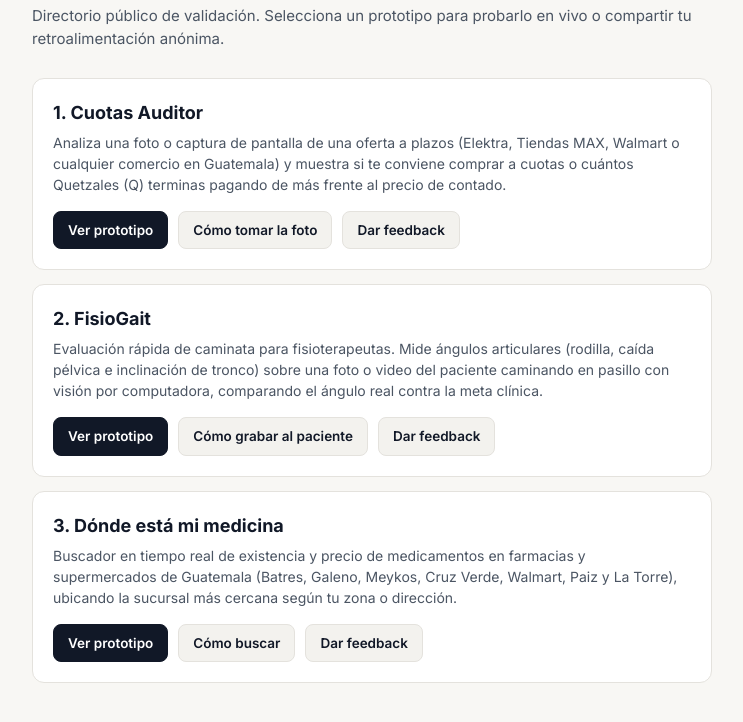
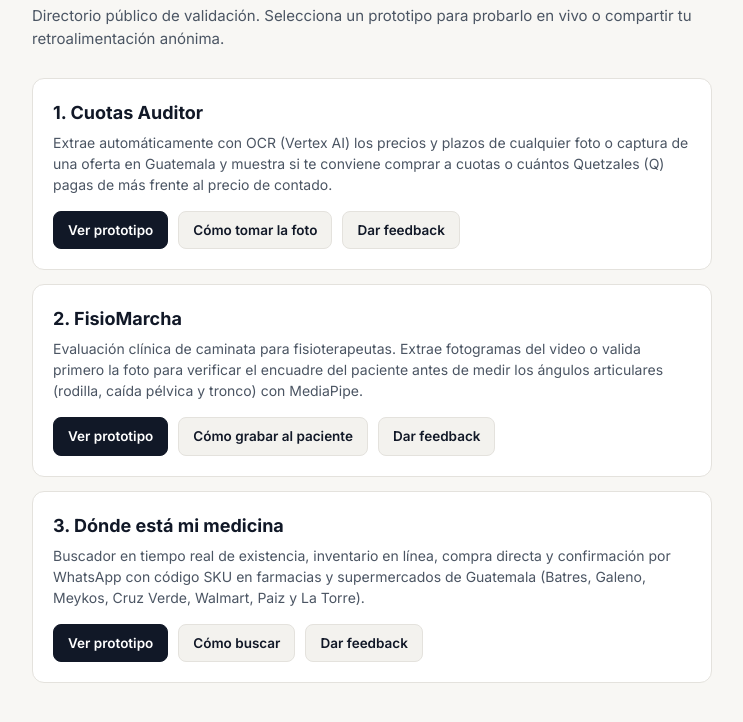
Before and after one commit to ykro/prototipos-indice, a plain HTML site: page index.html in a window 1280 px wide. Shown: the part 82-804 px from the top of the page, without its empty margins (268-1011 px from the left). Drawn offline with Linux system fonts and the light colour scheme.

Commit message:
Rename FisioGait to FisioMarcha and document OCR, pre-analysis frame validation, and non-call ordering

```diff
--- a/index.html
+++ b/index.html
@@ -94,7 +94,7 @@
     <div class="list">
       <article class="card">
         <h2>1. Cuotas Auditor</h2>
-        <p>Analiza una foto o captura de pantalla de una oferta a plazos (Elektra, Tiendas MAX, Walmart o cualquier comercio en Guatemala) y muestra si te conviene comprar a cuotas o cuántos Quetzales (Q) terminas pagando de más frente al precio de contado.</p>
+        <p>Extrae automáticamente con OCR (Vertex AI) los precios y plazos de cualquier foto o captura de una oferta en Guatemala y muestra si te conviene comprar a cuotas o cuántos Quetzales (Q) pagas de más frente al precio de contado.</p>
         <div class="actions">
           <a class="btn primary" href="https://cuotas-auditor-gt.web.app" target="_blank" rel="noopener">Ver prototipo</a>
           <a class="btn" href="https://cuotas-auditor-gt.web.app/?guia=1" target="_blank" rel="noopener">Cómo tomar la foto</a>
@@ -103,8 +103,8 @@
       </article>
 
       <article class="card">
-        <h2>2. FisioGait</h2>
-        <p>Evaluación rápida de caminata para fisioterapeutas. Mide ángulos articulares (rodilla, caída pélvica e inclinación de tronco) sobre una foto o video del paciente caminando en pasillo con visión por computadora, comparando el ángulo real contra la meta clínica.</p>
+        <h2>2. FisioMarcha</h2>
+        <p>Evaluación clínica de caminata para fisioterapeutas. Extrae fotogramas del video o valida primero la foto para verificar el encuadre del paciente antes de medir los ángulos articulares (rodilla, caída pélvica y tronco) con MediaPipe.</p>
         <div class="actions">
           <a class="btn primary" href="https://fisio-gait-gt.web.app" target="_blank" rel="noopener">Ver prototipo</a>
           <a class="btn" href="https://fisio-gait-gt.web.app/?guia=1" target="_blank" rel="noopener">Cómo grabar al paciente</a>
@@ -114,7 +114,7 @@
 
       <article class="card">
         <h2>3. Dónde está mi medicina</h2>
-        <p>Buscador en tiempo real de existencia y precio de medicamentos en farmacias y supermercados de Guatemala (Batres, Galeno, Meykos, Cruz Verde, Walmart, Paiz y La Torre), ubicando la sucursal más cercana según tu zona o dirección.</p>
+        <p>Buscador en tiempo real de existencia, inventario en línea, compra directa y confirmación por WhatsApp con código SKU en farmacias y supermercados de Guatemala (Batres, Galeno, Meykos, Cruz Verde, Walmart, Paiz y La Torre).</p>
         <div class="actions">
           <a class="btn primary" href="https://medicina-gt.web.app" target="_blank" rel="noopener">Ver prototipo</a>
           <a class="btn" href="https://medicina-gt.web.app/?guia=1" target="_blank" rel="noopener">Cómo buscar</a>
```
Also changed, not shown: 1 other file.
